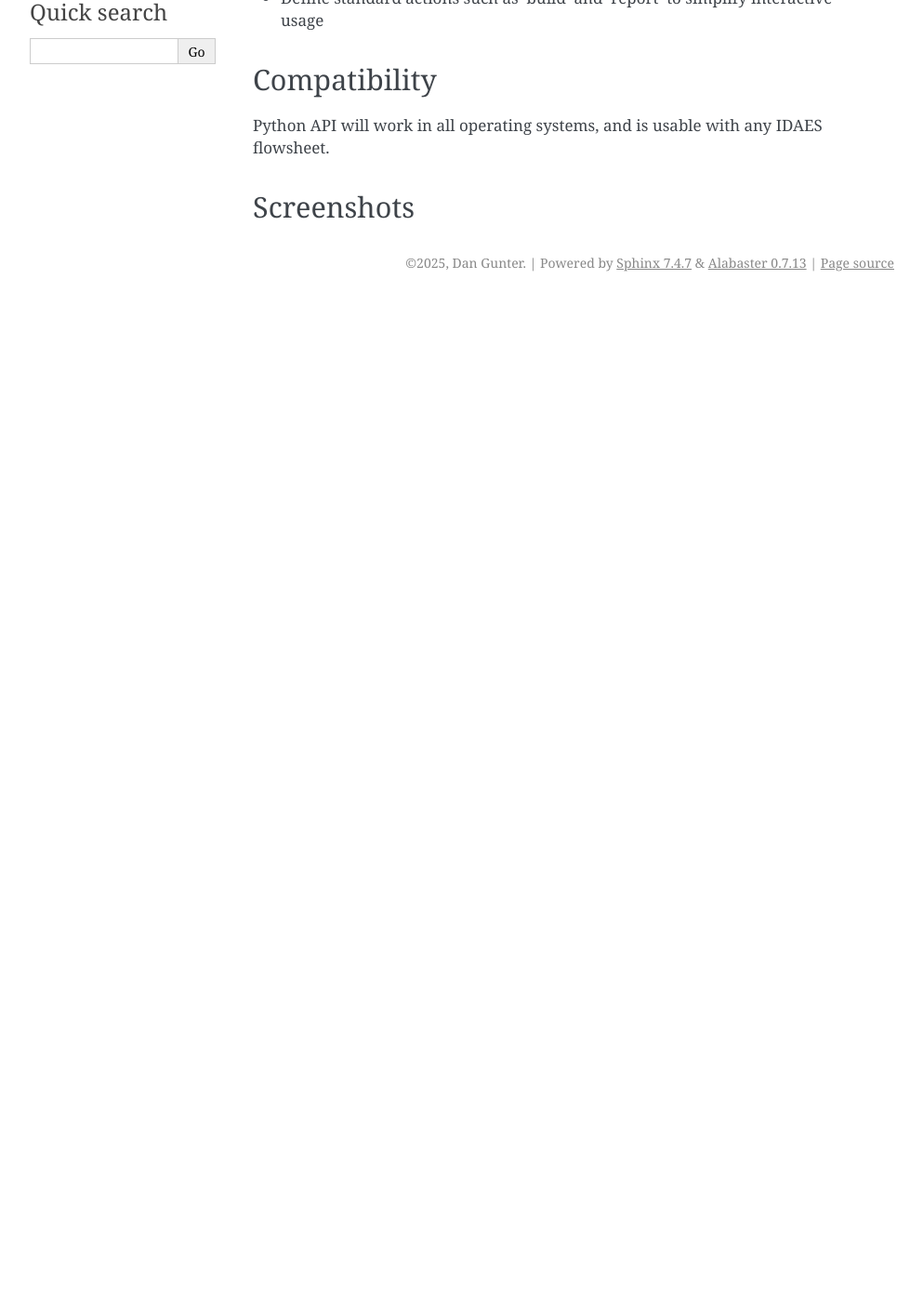
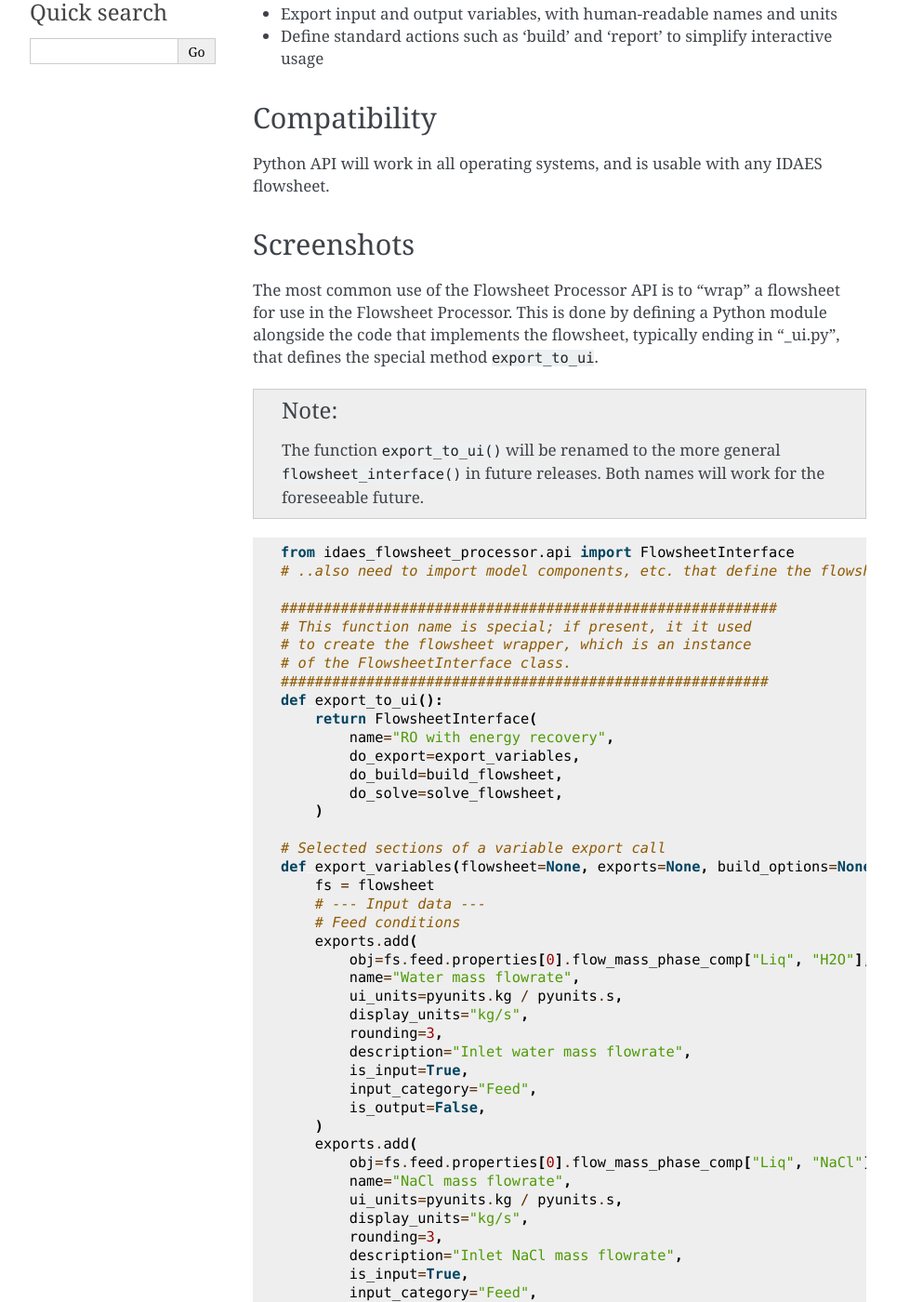
Before and after one commit to IDAES/idaes-ui-docs, a Sphinx documentation site: the page built from source/api/flowsheetProcessor.md, in a window 1280 px wide and 1400 px high, scrolled down 270 px. Shown: the whole window at 93% size, without its empty margins (148-1141 px from the left). Built offline with Sphinx 7.4.7, drawn with Linux system fonts in a browser that asks for light colours; before the commit the page ends 900 px from its top, so only the background shows below that; some of the changed text lies outside the part shown.

Commit message:
api/ui split and FP API.

````diff
--- a/source/api/flowsheetProcessor.md
+++ b/source/api/flowsheetProcessor.md
@@ -1,6 +1,11 @@
 # Flowsheet Processor API
 
 Python interface to a flowsheet that makes it easier to use by humans and provides the required interface for the Flowsheet Processor UI.
+
+![GitHub logo](../_static/img/github-logo-dark.png){.idaes-logo} [GitHub repository](https://github.com/prommis/idaes-flowsheet-processor)
+<!--
+![Documentation icon](../_static/img/doc-icon.png){.idaes-logo} [Documentation](https://idaes-ui.readthedocs.io/en/latest/user/fv/)
+-->
 
 ## Major features
 
@@ -12,3 +17,110 @@ Python interface to a flowsheet that makes it easier to use by humans and provid
 Python API will work in all operating systems, and is usable with any IDAES flowsheet.
 
 ## Screenshots
+
+The most common use of the Flowsheet Processor API is to "wrap" a flowsheet for use in the Flowsheet Processor.
+This is done by defining a Python module alongside the code that implements the flowsheet,
+typically ending in "_ui.py", that defines the special method `export_to_ui`.
+
+:::{note}
+The function `export_to_ui()` will be renamed to the more general `flowsheet_interface()`
+in future releases. Both names will work for the foreseeable future.
+:::
+
+```python
+from idaes_flowsheet_processor.api import FlowsheetInterface
+# ..also need to import model components, etc. that define the flowsheet
+
+##########################################################
+# This function name is special; if present, it it used
+# to create the flowsheet wrapper, which is an instance
+# of the FlowsheetInterface class.
+#########################################################
+def export_to_ui():
+    return FlowsheetInterface(
+        name="RO with energy recovery",
+        do_export=export_variables,
+        do_build=build_flowsheet,
+        do_solve=solve_flowsheet,
+    )
+
+# Selected sections of a variable export call
+def export_variables(flowsheet=None, exports=None, build_options=None, **kwargs):
+    fs = flowsheet
+    # --- Input data ---
+    # Feed conditions
+    exports.add(
+        obj=fs.feed.properties[0].flow_mass_phase_comp["Liq", "H2O"],
+        name="Water mass flowrate",
+        ui_units=pyunits.kg / pyunits.s,
+        display_units="kg/s",
+        rounding=3,
+        description="Inlet water mass flowrate",
+        is_input=True,
+        input_category="Feed",
+        is_output=False,
+    )
+    exports.add(
+        obj=fs.feed.properties[0].flow_mass_phase_comp["Liq", "NaCl"],
+        name="NaCl mass flowrate",
+        ui_units=pyunits.kg / pyunits.s,
+        display_units="kg/s",
+        rounding=3,
+        description="Inlet NaCl mass flowrate",
+        is_input=True,
+        input_category="Feed",
+        is_output=False,
+    )
+
+    # Unit model data, feed pump
+    exports.add(
+        obj=fs.P1.efficiency_pump[0],
+        name="Pump efficiency",
+        ui_units=pyunits.dimensionless,
+        display_units="fraction",
+        rounding=2,
+        description="Efficiency of feed pump",
+        is_input=True,
+        input_category="Feed Pump",
+        is_output=False,
+    )
+
+    # .... etc ...
+
+    # Product
+    exports.add(
+        obj=fs.product.properties[0].flow_vol,
+        name="Volumetric flow rate",
+        ui_units=pyunits.m**3 / pyunits.hr,
+        display_units="m3/h",
+        rounding=2,
+        description="Outlet product water volumetric flow rate",
+        is_input=False,
+        is_output=True,
+        output_category="Product",
+    )
+    exports.add(
+        obj=fs.product.properties[0].conc_mass_phase_comp["Liq", "NaCl"],
+        name="NaCl concentration",
+        ui_units=pyunits.g / pyunits.L,
+        display_units="g/L",
+        rounding=3,
+        description="Outlet product water NaCl concentration",
+        is_input=False,
+        is_output=True,
+        output_category="Product",
+    )
+
+    def build_flowsheet(erd_type=ERDtype.pump_as_turbine, build_options=None, **kwargs):
+         # build and solve initial flowsheet
+         # ...
+
+         return m # the flowsheet
+
+    def solve_flowsheet(flowsheet=None):
+        # solve the flowsheet
+        # ...
+
+        return results
+
+```
````
Also changed, not shown: source/api/index.md (added, +8 -0 lines), source/index.md (+5 -15 lines), source/ui/index.md (added, +12 -0 lines).
